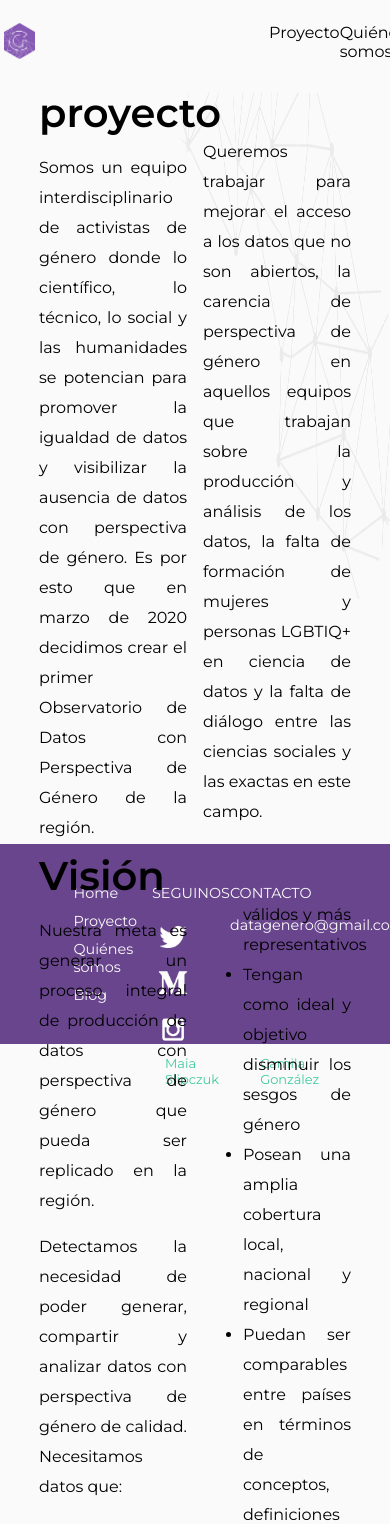
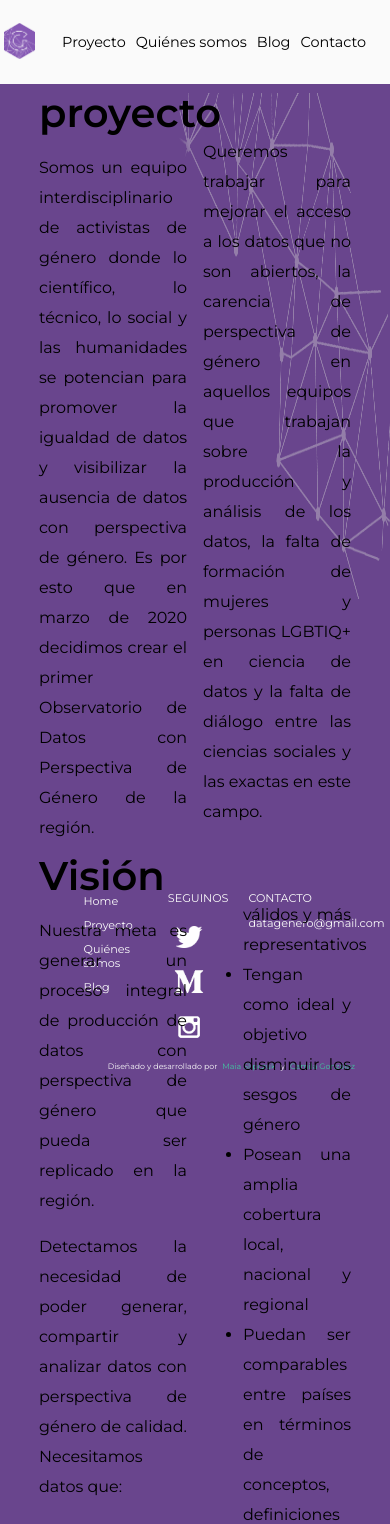
Before and after one commit to julietaansola/data-gender-web, a React (Create React App) app: page /#/mision in a window 390 px wide. Shown: the top 1524 px of the page. Built offline with nearby package versions, Linux system fonts and the light colour scheme; a web font is replaced by a local one.

Commit message:
Responsive

```diff
--- a/src/App.scss
+++ b/src/App.scss
@@ -9,7 +9,7 @@ body {
   width: 100%;
   margin: 0;
   padding: 0;
-  background-color: #fafafa;
+  background-color: #69458d;
 
 
   .content-wrapper {
--- a/src/components/aliadxs/Aliadxs.js
+++ b/src/components/aliadxs/Aliadxs.js
@@ -5,21 +5,16 @@ import orga2 from "../../assets/orgas/metcba.png"
 import orga3 from "../../assets/orgas/rladies.png"
 import orga4 from "../../assets/orgas/wbio.png"
 import orga5 from "../../assets/orgas/wim.png"
-import aliadxs from '../../assets/aliadxs.png'
 const Aliadxs = () => {
   return (
     <div className="aliadxs-container">
-      <section className="two">
+      <section className="one">
       </section>
 
       <div className="aliadxs-content">
-        {/* <div className="picture-container">
-          picture
-        </div> */}
-
         <div className="aliadxs-logo">
           <h1 className="aliadxs-title">ORGANIZACIONES ALIADXS</h1>
-          <div>
+          <div className="logo-wrapper">
             <a href="https://lasdesistemas.org/"><img className="orga 1" src={orga1} alt="" /></a>
             <a href="https://mujeresentecnologia.org/"><img className="orga 2" src={orga2} alt="" /></a>
             <a href="https://twitter.com/rladies_rciacte"><img className="orga 3" src={orga3} alt="" /></a>
@@ -33,11 +28,3 @@ const Aliadxs = () => {
 }
 
 export default Aliadxs
-
-
-
-{/* <a href="https://lasdesistemas.org/"><img className="orga 1" src={orga1} alt="" /></a>
-<a href="https://mujeresentecnologia.org/"><img className="orga 2" src={orga2} alt="" /></a>
-<a href="https://twitter.com/rladies_rciacte"><img className="orga 3" src={orga3} alt="" /></a>
-<a href="https://twitter.com/bioinfola"><img className="orga 4" src={orga4} alt="" /></a>
-<a href="http://wimlds.org/"><img className="orga 5" src={orga5} alt="" /></a> */}
--- a/src/components/aliadxs/aliadxs.scss
+++ b/src/components/aliadxs/aliadxs.scss
@@ -1,23 +1,13 @@
 .aliadxs-container {
   width: 100%;
   height: 100vh;
-  position: relative;
-  overflow: hidden;
-  .two {
-    position: absolute;
-    left: -16%;
-    right: 34%;
-    top: 13px;
-    bottom: 95.64%;
-    background: #1a936f;
-    border-radius: 200%;
-    transform: matrix(-0.77, -0.17, 1.29, -0.94, 0, -16);
-  }
+background-color: #fafafa;
   .aliadxs-content {
     width: 100%;
     height: 100%;
     display: flex;
     justify-content: space-evenly;
+    align-items: center;
 
     .aliadxs-logo {
       display: flex;
@@ -25,14 +15,37 @@
       justify-content: center;
       align-items: center;
 
+      .logo-wrapper{
+        @media (max-width: 1024px) {
+          display: flex;
+          flex-wrap: wrap;
+          justify-content: center;
+          align-items: center;
+          margin-bottom: 20px;
+
+        }
+      }
+
+
       .aliadxs-title {
         font-size: 5vw;
         text-align: center;
+
+        @media (max-width: 1024px) {
+          font-size: 9vw;
+
+          }
       }
       .orga {
         width: 10vw;
         height: 10vw;
         margin-left: 20px;
+
+
+        @media (max-width: 1024px) {
+          width: 30vw;
+          height: 30vw;
+          }
       }
     }
   }
--- a/src/components/footer/footer.scss
+++ b/src/components/footer/footer.scss
@@ -1,12 +1,13 @@
-
-//background-color: #801C7E;
-
-.footer{
+.footer {
   height: 200px;
   width: 100%;
   background-color: #69458d;
-        font-size: 0.9em;
+  font-size: 1em;
   color: #fafafa;
+
+  @media (max-width: 1024px) {
+    font-size: 0.7em;
+  }
   .main-footer {
     margin-right: 20%;
     margin-left: 15%;
@@ -16,17 +17,35 @@
     padding-top: 3vh;
 
     .logos-wrapper {
+      @media (max-width: 1024px) {
+        margin-right: 10px;
+        margin: 10px;
+      }
+      .follow {
 
-
+      }
       img {
         height: 5vh;
         margin-right: 5px;
       }
     }
+
+    .contacto-footer{
+      @media (max-width: 1024px) {
+        margin-right: 10px;
+        margin: 10px;
+      }
+    }
+
     .web-map {
       display: flex;
       flex-direction: column;
       padding: 10px;
+
+      @media (max-width: 1024px) {
+        margin-right: 10px;
+        margin: 10px;
+      }
       .link {
         text-decoration: none;
         margin: 5px;
@@ -40,6 +59,10 @@
     justify-content: flex-end;
     padding-right: 30px;
     font-size: 0.9em;
+
+    @media (max-width: 1024px) {
+      font-size: 0.7em;
+    }
     .footer-link {
       margin-left: 5px;
       margin-right: 5px;
@@ -47,5 +70,4 @@
       color: #40caa1;
     }
   }
-
 }
--- a/src/components/header/header.scss
+++ b/src/components/header/header.scss
@@ -34,12 +34,22 @@
         padding-right: 1vw;
         display: flex;
         justify-content: space-evenly;
-        width: 30%;
+
+        @media (max-width: 1024px){
+          margin-right: 10px;
+        }
 
         .link {
           text-decoration: none;
           color: #000000;
+          font-size: 1.2vw;
           font-family: "Montserrat", sans-serif;
+          margin-right: 10px;
+
+          @media (max-width: 1024px){
+            font-size: 3.7vw;
+            margin-right: 10px;
+          }
         }
       }
 
--- a/src/components/home-content/home-content.scss
+++ b/src/components/home-content/home-content.scss
@@ -1,40 +1,47 @@
-.home-content{
+.home-content {
   display: flex;
-justify-content: center;  flex-direction: column;
+  justify-content: center;
+  flex-direction: column;
   max-width: 100%;
-  section{
+  background-color: #fafafa;
+
+  section {
     padding: 10vh 0;
 
+    @media (max-width: 1024px) {
+      padding: 8vh 0;
+    }
   }
   .one {
     position: relative;
     background-color: #8659b4;
-
   }
 
   .one::after,
   .one::before {
     position: absolute;
-    content: '';
+    content: "";
     width: 10vw;
     height: 10vw;
     background-color: #8659b4;
-
     bottom: -1em;
     z-index: 100;
+
+    @media (max-width: 1024px) {
+      bottom: -0.5em;
+      width: 38vw;
+    }
   }
 
   .one::before {
     right: 50%;
-    transform: skew(0, 20deg)
+    transform: skew(0, 19deg);
   }
 
   .one::after {
     left: 50%;
-    transform: skew(0, -20deg)
+    transform: skew(0, -19deg);
   }
-
-
 
   .home-content-container {
     height: 100vh;
@@ -42,7 +49,11 @@ justify-content: center;  flex-direction: column;
     display: flex;
     justify-content: center;
 
-
+    @media (max-width: 1024px) {
+      flex-direction: column;
+      align-items: center;
+      height: 100%;
+    }
     .home-content {
       margin: 2vw;
 
@@ -50,24 +61,51 @@ justify-content: center;  flex-direction: column;
         display: flex;
         width: 100%;
         flex-direction: row-reverse;
+        align-items: flex-end;
 
-      align-items: flex-end;
+        @media (max-width: 1024px) {
+          flex-direction: column-reverse;
+          align-items: center;
+        }
         .home-content-image {
           width: 50vw;
+
+          @media (max-width: 1024px) {
+            width: 100%;
+          }
         }
 
-      .left-description-container{
+        .left-description-container {
           width: 40vw;
+          @media (max-width: 1024px) {
+            width: 100%;
+            display: flex;
+            align-items: center;
+            justify-content: center;
+            flex-direction: column;
+          }
+          .description-title {
+            @media (max-width: 1024px) {
+              font-size: 8vw;
+              text-align: center;
+              margin-top: 50px;
 
+            }
+          }
 
           .home-content-description {
             font-size: 1.2vw;
             color: #3d3d3d;
             letter-spacing: 0.5px;
             text-align: justify;
+
+            @media (max-width: 1024px) {
+              font-size: 4vw;
+              text-align: center;
             }
           }
         }
       }
     }
   }
+}
--- a/src/components/home/home.scss
+++ b/src/components/home/home.scss
@@ -29,6 +29,11 @@
       color: #fafafa;
       margin-left:3vw;
       font-weight: lighter;
+
+      @media (max-width: 1024px){
+        font-size: 1.9em;
+        width: 80%;
+      }
     }
   }
   .trama {
@@ -38,5 +43,11 @@
     top: 0%;
     right: 0%;
     opacity: 0.5;
+
+    @media (max-width: 1024px){
+      height: 100%;
+      width: 100%;
+      object-fit: cover;
+    }
   }
 }
```
Lines whose indentation alone changed are shown as unchanged.
